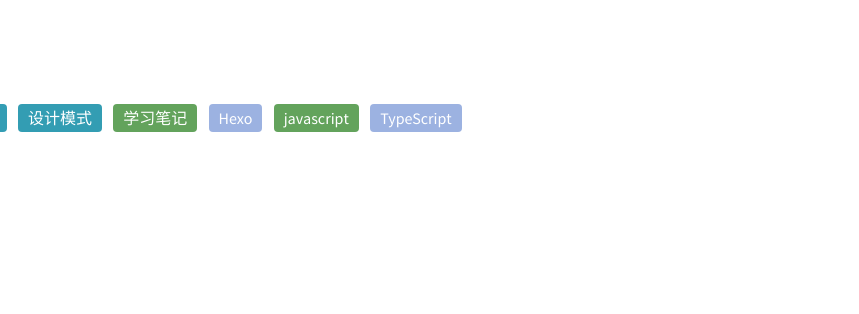
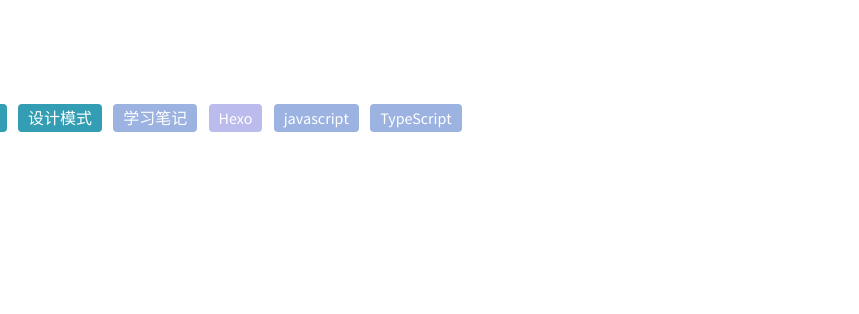
Before and after one commit to anjiecc/anjiecc.github.io, a plain HTML site: page tags/index.html in a window 1280 px wide. Shown: the part 200-514 px from the top of the page, 421-1280 px from the left. Drawn offline with nearby package versions, Linux system fonts and the light colour scheme; some packages are replaced by stand-ins of ours; a script that the page names is missing.

Commit message:
Site updated: 2018-10-08 16:34:24

```diff
--- a/tags/index.html
+++ b/tags/index.html
@@ -151,11 +151,11 @@
 
       <a class="tag2" data-name="tag-设计模式">设计模式</a>
 
-      <a class="tag3" data-name="tag-学习笔记">学习笔记</a>
+      <a class="tag1" data-name="tag-学习笔记">学习笔记</a>
 
-      <a class="tag1" data-name="tag-Hexo">Hexo</a>
+      <a class="tag0" data-name="tag-Hexo">Hexo</a>
 
-      <a class="tag3" data-name="tag-javascript">javascript</a>
+      <a class="tag1" data-name="tag-javascript">javascript</a>
 
       <a class="tag1" data-name="tag-TypeScript">TypeScript</a>
 
```
